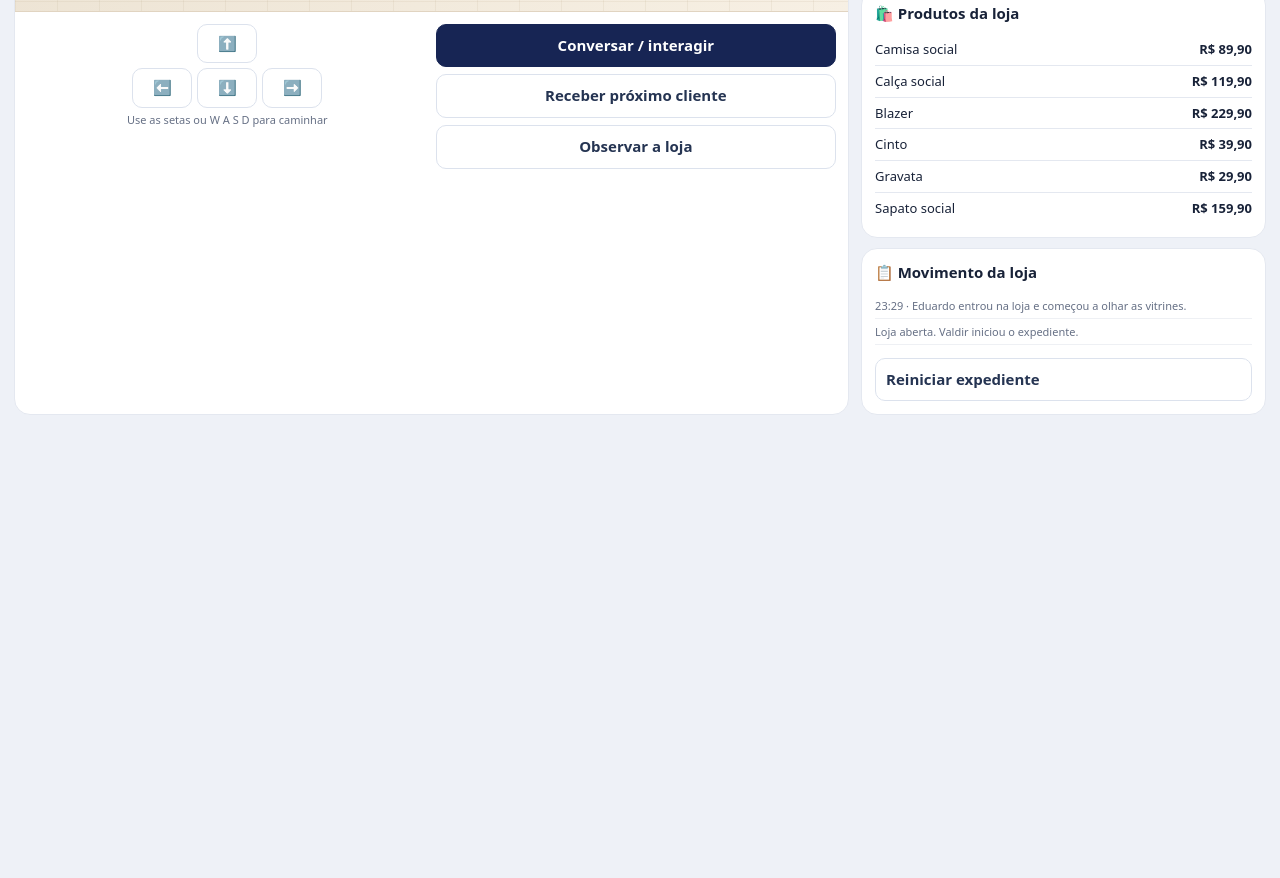
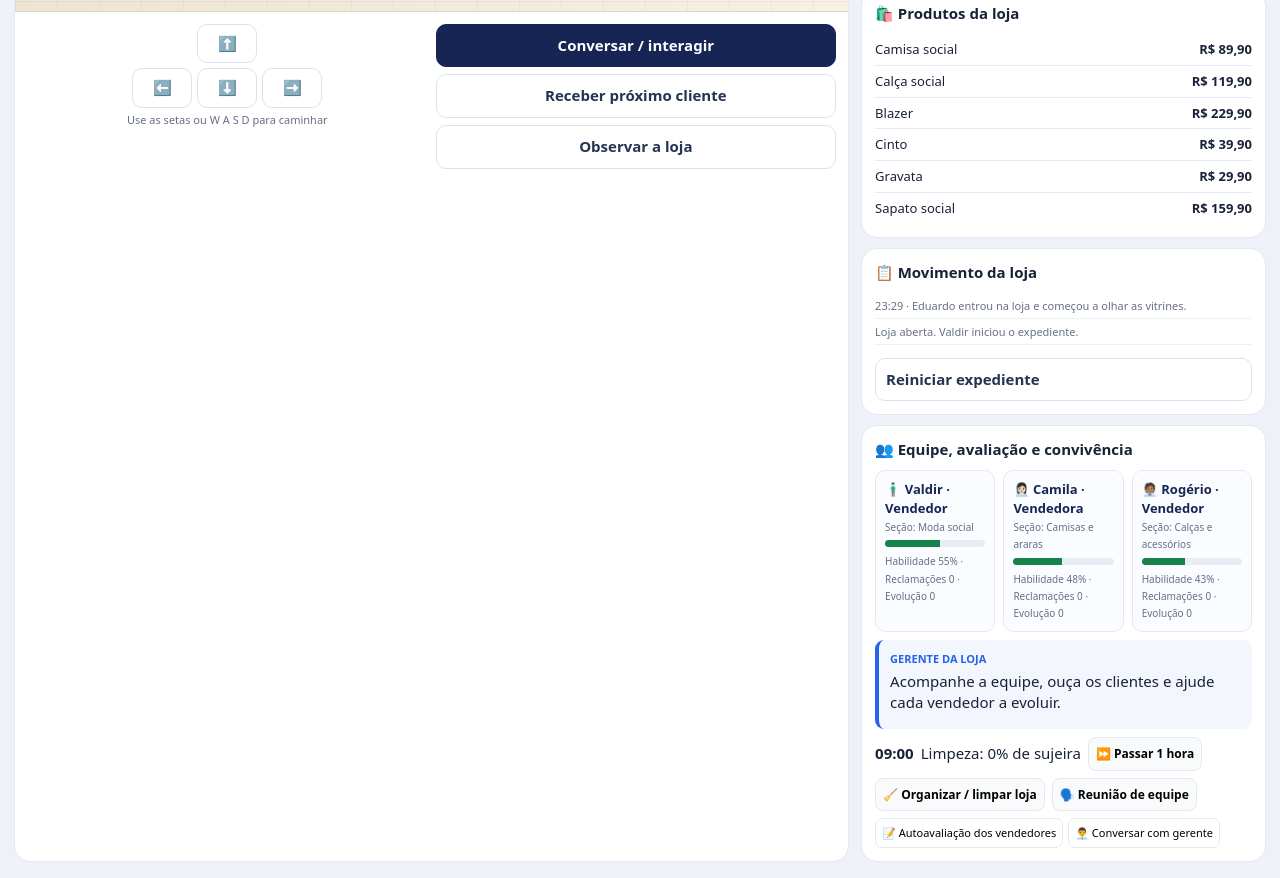
Before and after one commit to vilsonmeira/Cia-Ideal, a plain HTML site: page index.html in a window 1280 px wide. Shown: the part 590-1468 px from the top of the page. Before the commit the page ends 1021 px from the top, so only its background shows below. Drawn offline with Linux system fonts and the light colour scheme.

Commit message:
Add team dashboard and store routine controls

```diff
--- a/index.html
+++ b/index.html
@@ -19,7 +19,7 @@
 <section class="panel"><h3>🪪 Seu cartão profissional</h3><div class="cardv"><div><small>CIA IDEAL · MODA SOCIAL</small><br><b>VALDIR</b><br><small>Consultor de vendas · Nº 027</small></div><span>👔</span></div><p class="hint">Entregue o cartão ao cliente para ele procurar você quando quiser.</p></section>
 <section class="panel"><h3>🛍️ Produtos da loja</h3><div class="item"><span>Camisa social</span><b>R$ 89,90</b></div><div class="item"><span>Calça social</span><b>R$ 119,90</b></div><div class="item"><span>Blazer</span><b>R$ 229,90</b></div><div class="item"><span>Cinto</span><b>R$ 39,90</b></div><div class="item"><span>Gravata</span><b>R$ 29,90</b></div><div class="item"><span>Sapato social</span><b>R$ 159,90</b></div></section>
 <section class="panel"><h3>📋 Movimento da loja</h3><div class="log" id="log"><p>Loja aberta. Valdir iniciou o expediente.</p></div><button class="action" id="reset" style="margin-top:8px;width:100%">Reiniciar expediente</button></section>
-</aside></div>
+<section class="panel staff-panel"><h3>👥 Equipe, avaliação e convivência</h3><div class="staff-grid" id="staffGrid"></div><div class="dialog"><strong>Gerente da loja</strong><p id="managerMessage">Acompanhe a equipe, ouça os clientes e ajude cada vendedor a evoluir.</p></div><div class="routine"><b id="clock">09:00</b><span id="dirtLabel">Limpeza: 0% de sujeira</span><button id="advanceTime">⏩ Passar 1 hora</button><button id="cleanStore">🧹 Organizar / limpar loja</button><button id="staffMeeting">🗣️ Reunião de equipe</button></div><div class="staff-actions"><button id="selfReview">📝 Autoavaliação dos vendedores</button><button id="managerTalk">👨‍💼 Conversar com gerente</button></div></section></aside></div>
 <div class="modal" id="modal"><div class="dialogbox"><button class="close" id="close">✕</button><h2 id="modalTitle">Atendimento</h2><p id="modalText"></p><div class="choices" id="modalChoices"></div></div></div><div class="toast" id="toast"></div>
 <script>
 const $=id=>document.getElementById(id), money=n=>n.toLocaleString('pt-BR',{style:'currency',currency:'BRL'});
```
